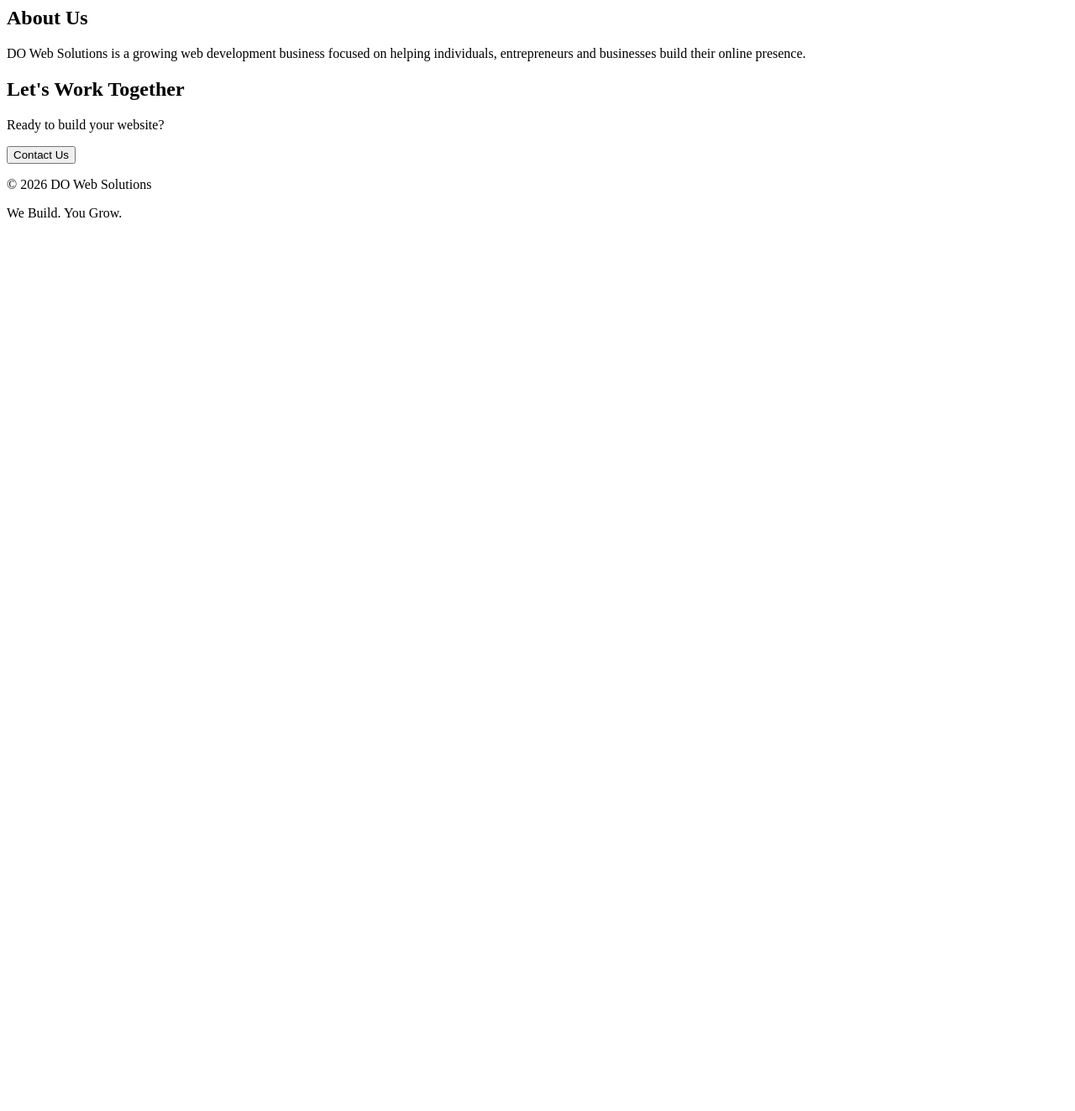
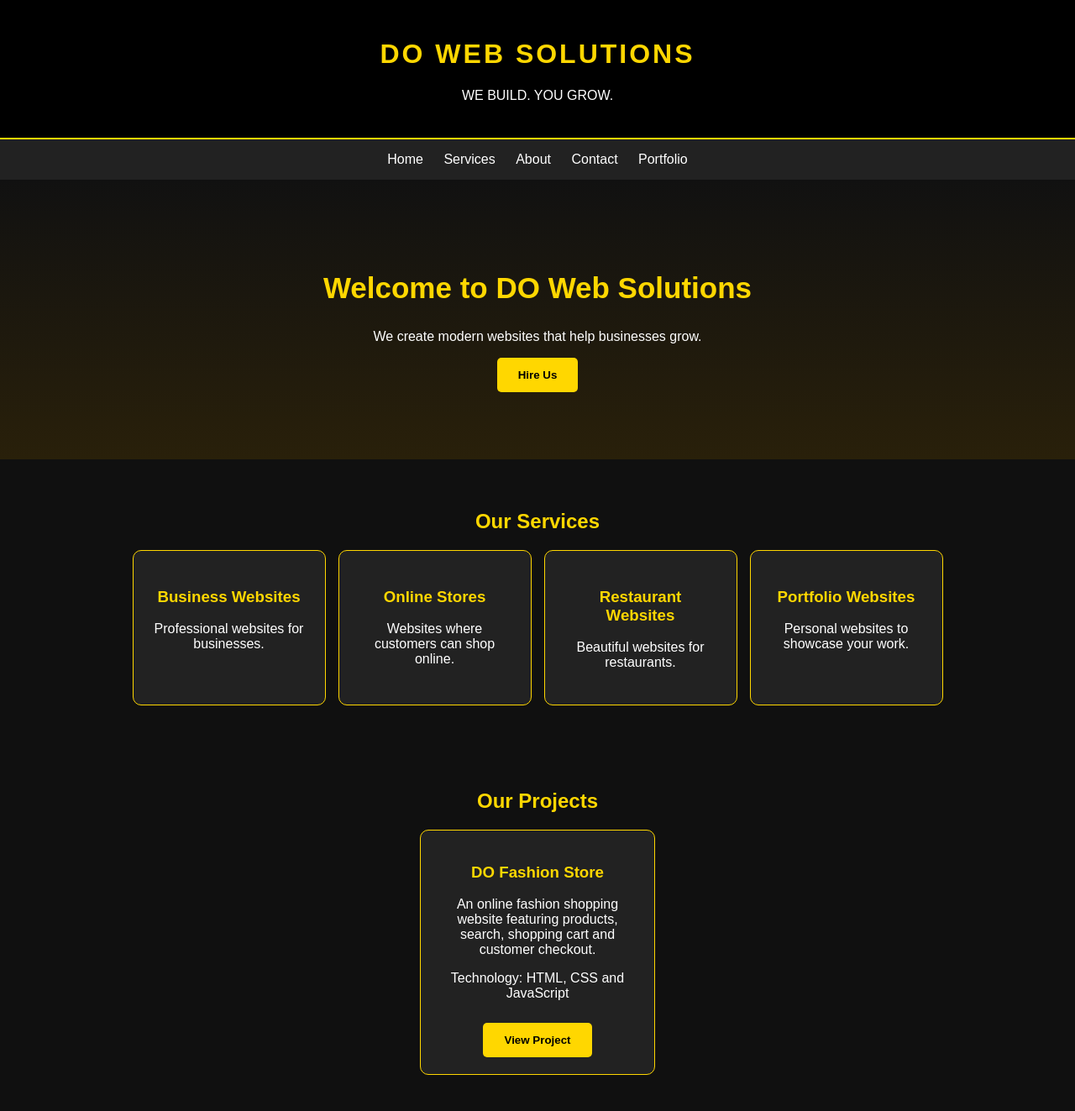
Before and after one commit to DO-WEB-SOLUTION/DO-WEB-SOLUTION, a plain HTML site: page index.html in a window 1280 px wide. Shown: the top 1323 px of the page at 84% size. Before the commit the page ends 800 px from the top, so only its background shows below. Drawn offline with Linux system fonts and the light colour scheme.

Commit message:
Add HTML structure and styles for web solutions

```diff
--- a/index.html
+++ b/index.html
@@ -1,3 +1,228 @@
+
+<!DOCTYPE html>
+<html>
+<head>
+<title>DO Web Solutions</title>
+
+<style>
+* {
+    box-sizing: border-box;
+}
+
+body {
+    margin: 0;
+    font-family: Arial, sans-serif;
+    background: #101010;
+    color: white;
+}
+
+header {
+    background: #000;
+    padding: 25px;
+    text-align: center;
+    border-bottom: 2px solid gold;
+}
+
+header h1 {
+    color: gold;
+    letter-spacing: 3px;
+}
+
+nav {
+    text-align: center;
+    padding: 15px;
+    background: #222;
+}
+
+nav a {
+    color: white;
+    text-decoration: none;
+    margin: 10px;
+}
+
+.hero {
+    text-align: center;
+    padding: 80px 20px;
+    background: linear-gradient(#111, #29200a);
+}
+
+.hero h2 {
+    color: gold;
+    font-size: 35px;
+}
+
+button {
+    background: gold;
+    color: black;
+    padding: 13px 25px;
+    border: none;
+    border-radius: 5px;
+    font-weight: bold;
+}
+
+.section {
+    padding: 40px 20px;
+    text-align: center;
+}
+
+.section h2 {
+    color: gold;
+}
+
+.services {
+    display: flex;
+    flex-wrap: wrap;
+    justify-content: center;
+    gap: 15px;
+}
+
+.service {
+    background: #222;
+    border: 1px solid gold;
+    padding: 25px;
+    width: 230px;
+    border-radius: 10px;
+}
+
+.service h3 {
+    color: gold;
+}
+
+.contact {
+    background: #222;
+    padding: 40px 20px;
+    text-align: center;
+}
+
+footer {
+    background: black;
+    color: gold;
+    text-align: center;
+    padding: 20px;
+}
+
+@media(max-width:600px) {
+    .hero h2 {
+        font-size: 27px;
+    }
+
+    nav a {
+        display: inline-block;
+        margin: 7px;
+    }
+
+    .service {
+        width: 100%;
+    }
+}
+
+/* PORTFOLIO DESIGN */
+
+.projects {
+    display: flex;
+    flex-wrap: wrap;
+    justify-content: center;
+    gap: 20px;
+}
+
+.project {
+    background: #222;
+    border: 1px solid gold;
+    border-radius: 10px;
+    padding: 20px;
+    width: 280px;
+}
+
+.project h3 {
+    color: gold;
+}
+
+.project button {
+    margin-top: 10px;
+}
+</style>
+</head>
+
+<body>
+
+<header>
+    <h1>DO WEB SOLUTIONS</h1>
+    <p>WE BUILD. YOU GROW.</p>
+</header>
+
+<nav>
+    <a href="#home">Home</a>
+    <a href="#services">Services</a>
+    <a href="#about">About</a>
+    <a href="#contact">Contact</a>
+    <a href="#portfolio">Portfolio</a>
+</nav>
+
+<section class="hero" id="home">
+    <h2>Welcome to DO Web Solutions</h2>
+
+    <p>
+    We create modern websites
+    that help businesses grow.
+    </p>
+
+    <button onclick="contactUs()">
+        Hire Us
+    </button>
+</section>
+
+<section class="section" id="services">
+
+    <h2>Our Services</h2>
+
+    <div class="services">
+
+        <div class="service">
+            <h3>Business Websites</h3>
+            <p>Professional websites for businesses.</p>
+        </div>
+
+        <div class="service">
+            <h3>Online Stores</h3>
+            <p>Websites where customers can shop online.</p>
+        </div>
+
+        <div class="service">
+            <h3>Restaurant Websites</h3>
+            <p>Beautiful websites for restaurants.</p>
+        </div>
+
+        <div class="service">
+            <h3>Portfolio Websites</h3>
+            <p>Personal websites to showcase your work.</p>
+        </div>
+
+    </div>
+
+</section>
+
+<section class="section" id="portfolio">
+
+    <h2>Our Projects</h2>
+
+    <div class="projects">
+
+        <div class="project">
+
+            <h3>DO Fashion Store</h3>
+
+            <p>
+            An online fashion shopping website
+            featuring products, search, shopping
+            cart and customer checkout.
+            </p>
+
+            <p>Technology: HTML, CSS and JavaScript</p>
+
+            <button onclick="alert('Project demonstration coming soon!')">
+                View Project
+            </button>
+
         </div>
 
     </div>
```
